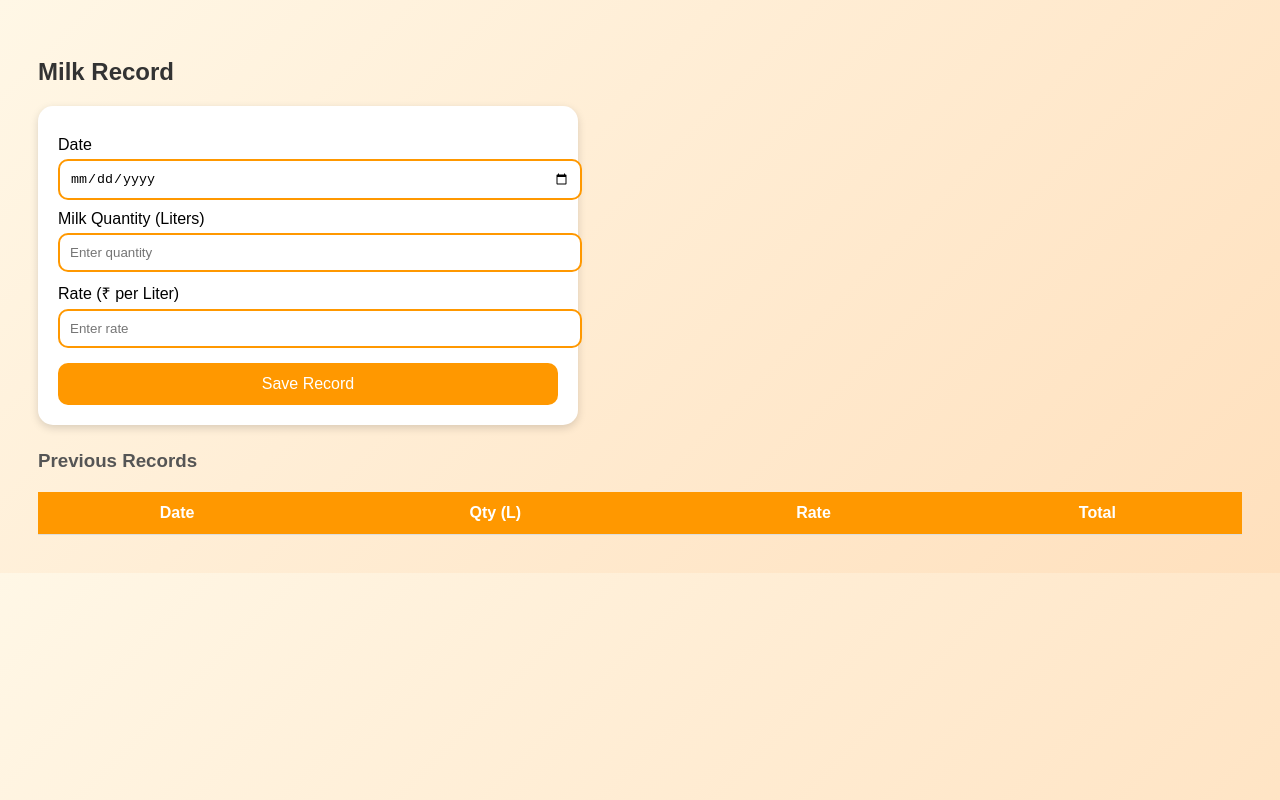
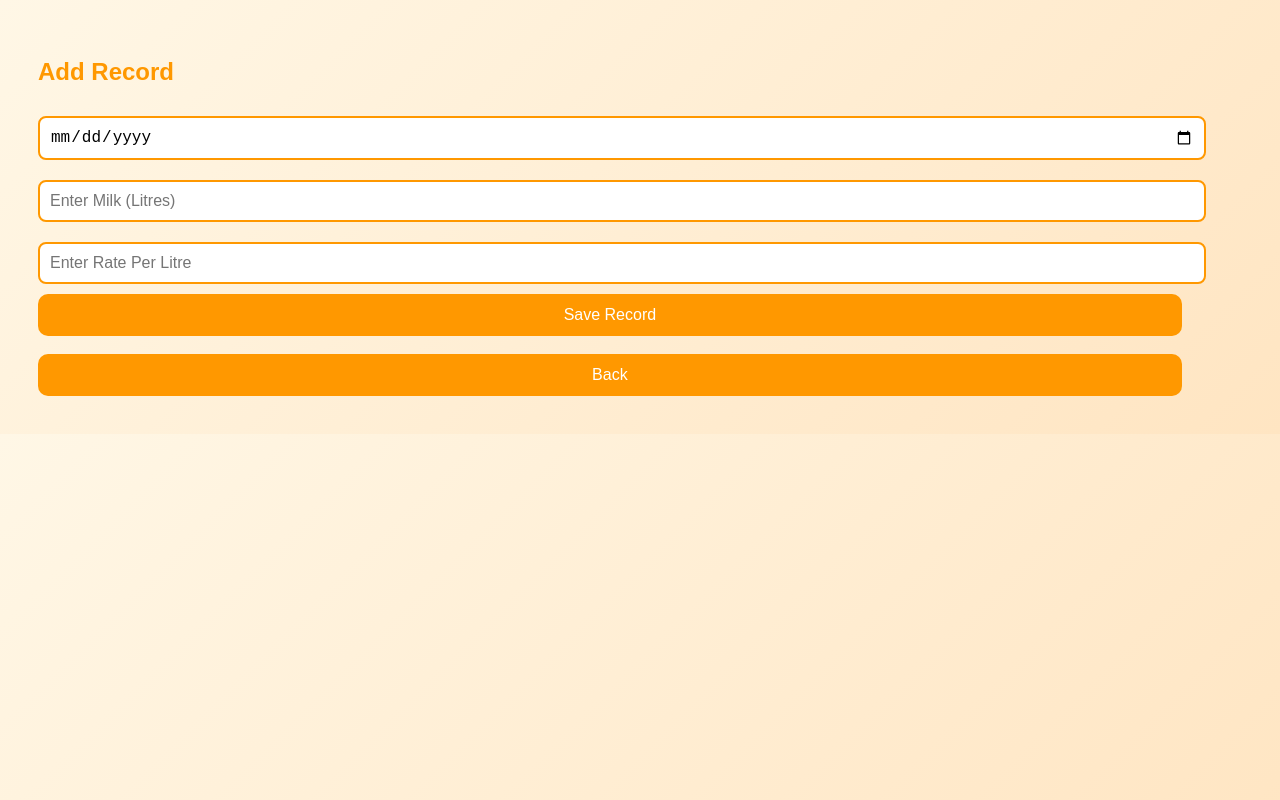
Before and after one commit to sangram-parab/dairy_web, a plain HTML site: page record3.html in a window 1280 px wide. Drawn offline with Linux system fonts and the light colour scheme.

Commit message:
Update record3.html

```diff
--- a/record3.html
+++ b/record3.html
@@ -1,166 +1,83 @@
 <!DOCTYPE html>
 <html lang="en">
 <head>
-  <meta charset="UTF-8">
-  <meta name="viewport" content="width=device-width, initial-scale=1.0">
-  <title>Milk Record Entry</title>
+  <meta charset="UTF-8" />
+  <meta name="viewport" content="width=device-width, initial-scale=1.0" />
+  <title>Add Record</title>
 
   <style>
     body {
       font-family: Poppins, sans-serif;
-      background: linear-gradient(135deg, #fff7e6, #ffe0bd);
+      background: linear-gradient(135deg, #fff7e6, #ffe5c2);
       padding: 30px;
     }
-
-    h2 { color: #333; margin-bottom: 10px; }
-    h3 { color: #555; margin-bottom: 20px; }
-
-    .card {
-      background: white;
-      padding: 20px;
-      border-radius: 15px;
-      box-shadow: 0px 3px 8px rgba(0,0,0,0.15);
-      max-width: 500px;
-      margin-bottom: 25px;
+    h2 { color: #ff9800; margin-bottom: 20px; }
+    input {
+      width: 95%; padding: 10px; margin: 10px 0;
+      border: 2px solid #ff9800; border-radius: 8px; font-size: 1rem;
     }
-
-    label {
-      display: block;
-      margin-top: 10px;
-      font-size: 1rem;
+    button {
+      width: 95%; padding: 12px; background: #ff9800;
+      color: white; border: none; border-radius: 10px;
+      font-size: 1rem; cursor: pointer;
     }
-
-    input {
-      width: 100%;
-      padding: 10px;
-      margin-top: 5px;
-      border-radius: 10px;
-      border: 2px solid #ff9800;
-      outline: none;
-    }
-
-    button {
-      width: 100%;
-      padding: 12px;
-      margin-top: 15px;
-      background: #ff9800;
-      color: white;
-      border: none;
-      border-radius: 10px;
-      font-size: 1rem;
-      cursor: pointer;
-      transition: .3s;
-    }
-
     button:hover { background: #e68900; }
-
-    table {
-      width: 100%;
-      background: white;
-      border-radius: 10px;
-      margin-top: 20px;
-      border-collapse: collapse;
-    }
-
-    th, td {
-      padding: 12px;
-      border-bottom: 1px solid #ddd;
-      text-align: center;
-    }
-
-    th {
-      background: #ff9800;
-      color: white;
-    }
   </style>
 </head>
 
 <body>
 
-  <h2>Milk Record</h2>
-  <h3 id="consumerName"></h3>
+  <h2 id="title">Add Record</h2>
 
-  <div class="card">
-    <label>Date</label>
-    <input type="date" id="date">
+  <input type="date" id="dateInput">
+  <input type="number" id="litreInput" placeholder="Enter Milk (Litres)">
+  <input type="number" id="rateInput" placeholder="Enter Rate Per Litre">
 
-    <label>Milk Quantity (Liters)</label>
-    <input type="number" id="qty" placeholder="Enter quantity">
+  <button onclick="saveRecord()">Save Record</button>
 
-    <label>Rate (₹ per Liter)</label>
-    <input type="number" id="rate" placeholder="Enter rate">
-
-    <button onclick="saveRecord()">Save Record</button>
-  </div>
-
-  <h3>Previous Records</h3>
-  <table id="recordTable">
-    <thead>
-      <tr>
-        <th>Date</th>
-        <th>Qty (L)</th>
-        <th>Rate</th>
-        <th>Total</th>
-      </tr>
-    </thead>
-    <tbody></tbody>
-  </table>
-
+  <br><br>
+  <button onclick="goBack()">Back</button>
 
 <script>
-  // Get selected consumer from record2.html
-  const consumer = JSON.parse(localStorage.getItem("selectedConsumer"));
-  document.getElementById("consumerName").innerText =
-    consumer.name + " (ID: " + consumer.id + ")";
+  const user = JSON.parse(localStorage.getItem("selectedConsumer"));
 
-  // Storage Key for this consumer
-  const STORAGE_KEY = "records_" + consumer.id;
-
-  // Load old records
-  let records = JSON.parse(localStorage.getItem(STORAGE_KEY)) || [];
+  document.getElementById("title").innerText =
+    `Add Record for ${user.name} (ID: ${user.id})`;
 
   function saveRecord() {
-    const date = document.getElementById("date").value;
-    const qty = parseFloat(document.getElementById("qty").value);
-    const rate = parseFloat(document.getElementById("rate").value);
+    const date = document.getElementById("dateInput").value;
+    const litre = document.getElementById("litreInput").value;
+    const rate = document.getElementById("rateInput").value;
 
-    if (!date || !qty || !rate) {
-      alert("Please enter all fields.");
+    if (!date || !litre || !rate) {
+      alert("Fill all fields");
       return;
     }
 
-    const total = qty * rate;
+    // Key pattern: records_101, records_100, ...
+    const key = `records_${user.id}`;
 
-    const entry = { date, qty, rate, total };
-    records.push(entry);
+    let oldData = JSON.parse(localStorage.getItem(key)) || [];
 
-    // Save back to localStorage
-    localStorage.setItem(STORAGE_KEY, JSON.stringify(records));
+    oldData.push({
+      date,
+      litre,
+      rate,
+      amount: parseFloat(litre) * parseFloat(rate)
+    });
 
-    alert("Record Saved!");
+    localStorage.setItem(key, JSON.stringify(oldData));
 
-    loadTable();
+    alert("Record Saved Successfully!");
+
+    document.getElementById("dateInput").value = "";
+    document.getElementById("litreInput").value = "";
+    document.getElementById("rateInput").value = "";
   }
 
-  function loadTable() {
-    const tbody = document.querySelector("#recordTable tbody");
-    tbody.innerHTML = "";
-
-    records.forEach(r => {
-      const row = `
-        <tr>
-          <td>${r.date}</td>
-          <td>${r.qty}</td>
-          <td>₹${r.rate}</td>
-          <td>₹${r.total}</td>
-        </tr>
-      `;
-      tbody.innerHTML += row;
-    });
+  function goBack() {
+    window.location.href = "record2.html";
   }
-
-  // Load table at start
-  loadTable();
 </script>
 
 </body>
```
